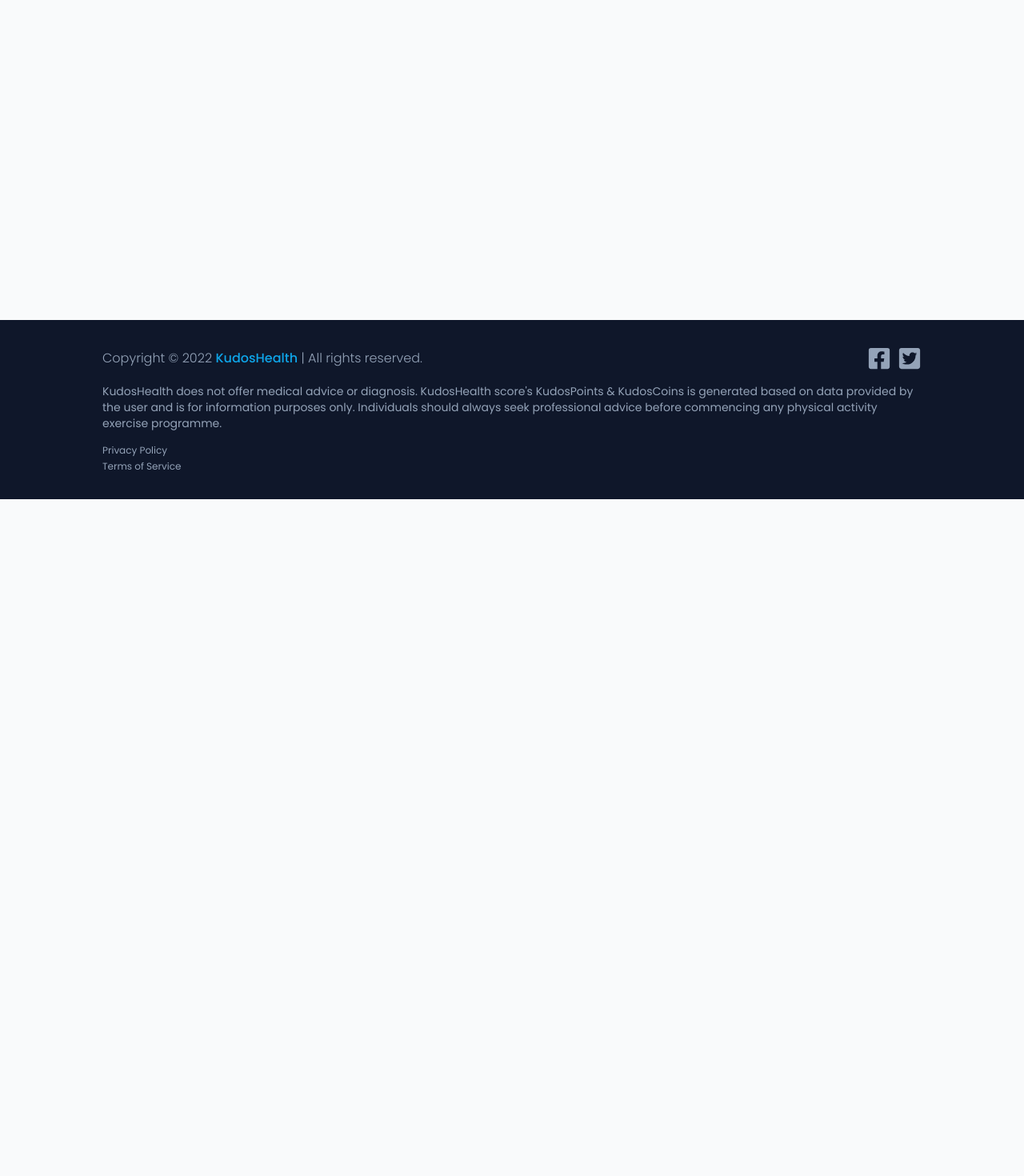
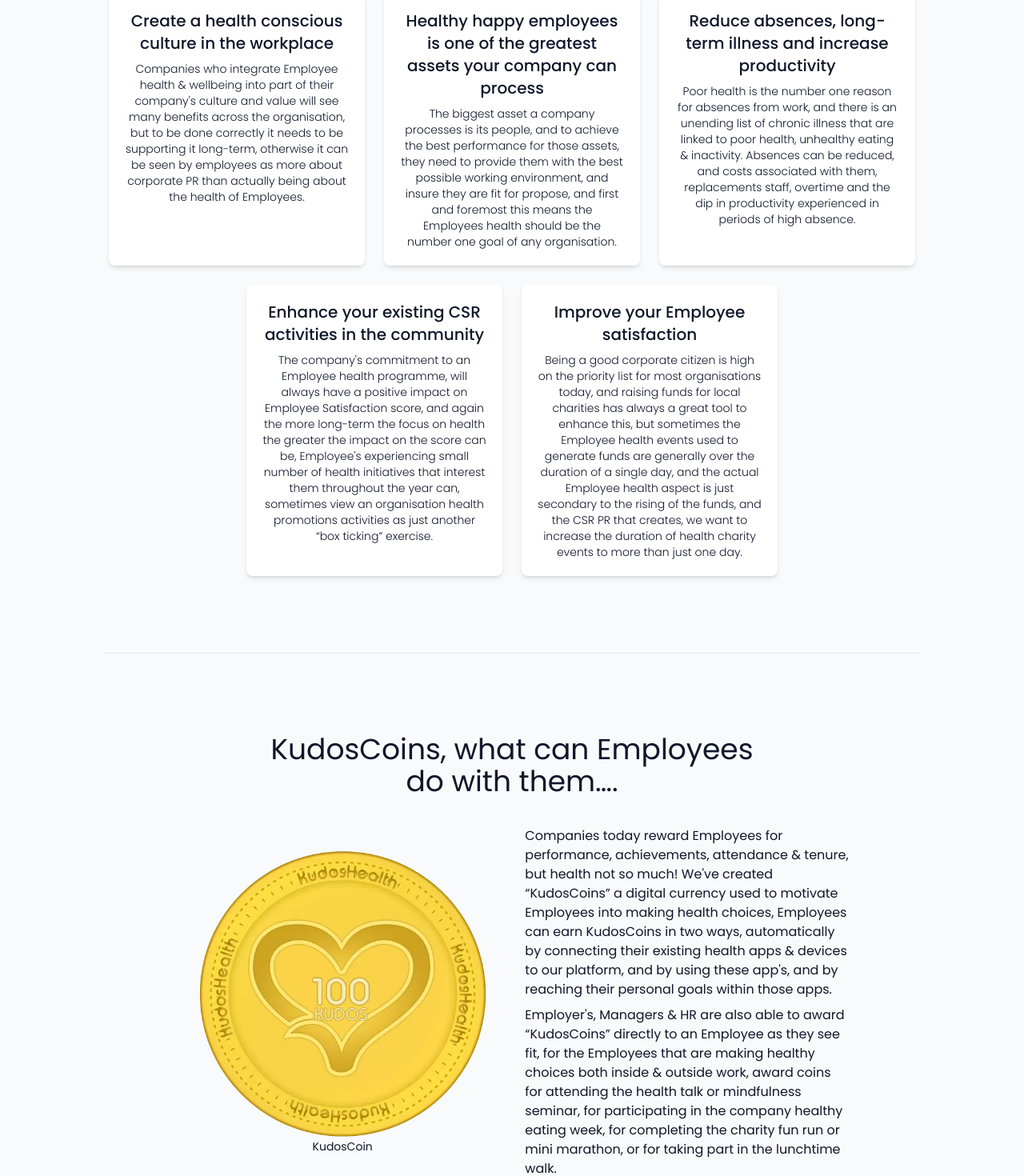
Before and after one commit to czekanskyy/kudos-health, a Next.js app: page /about in a window 1280 px wide. Shown: the part 240-1710 px from the top of the page at 80% size. Before the commit the page ends 864 px from the top, so only its background shows below. Built offline with nearby package versions, Linux system fonts and the light colour scheme; a web font is replaced by a local one.

Commit message:
added about us page

```diff
--- a/components/UI/Header.component.jsx
+++ b/components/UI/Header.component.jsx
@@ -28,15 +28,13 @@
             <li className='about relative'>
               About
               <ul className='hidden shadow-md absolute top-16 border-t-2 -left-8 bg-white'>
-                <Link href='/about'>
+                <Link href='/about#kudoshealth'>
                   <li>KudosHealth</li>
                 </Link>
-                <Link href='/about'>
+                <Link href='/about#kudoscoins'>
                   <li>KudosCoins</li>
                 </Link>
-                <Link href='/about'>
-                  <li>Rewards</li>
-                </Link>
+                {/* Here add more subnavigation elements as above */}
               </ul>
             </li>
           </Link>
@@ -66,15 +64,13 @@
             >
               <span className='transition-all underline underline-offset-2 decoration-transparent hover:decoration-blue-600 hover:text-blue-600'>About</span>
               <ul className={`list-mobile flex flex-col text-base w-full ${isVisible ? '' : 'hidden'}`}>
-                <Link href='/about'>
+                <Link href='/about#kudoshealth'>
                   <li>KudosHealth</li>
                 </Link>
-                <Link href='/about'>
+                <Link href='/about#kudoscoins'>
                   <li>KudosCoins</li>
                 </Link>
-                <Link href='/about'>
-                  <li>Rewards</li>
-                </Link>
+                {/* Here add more subnavigation elements as above */}
               </ul>
             </li>
 
--- /dev/null
+++ b/components/about-page/Features.component.jsx
@@ -0,0 +1,10 @@
+const Features = ({ children, title }) => {
+  return (
+    <div className='bg-white shadow-md flex flex-col gap-2 rounded-lg lg:w-72 xl:w-80 p-5 text-slate-900'>
+      <h3 className='text-center text-xl font-medium'>{title}</h3>
+      <p className='text-center text-sm font-light'>{children}</p>
+    </div>
+  );
+};
+
+export default Features;
--- a/components/contact-page/Form.section.jsx
+++ b/components/contact-page/Form.section.jsx
@@ -6,11 +6,13 @@
   const [status, setStatus] = useState('Send message');
   const [border, setBorder] = useState('border-white');
 
+  // FUNCTION in here we handling email recieving with 3rd party service. I've used EmailJS but it can be changed
   const handleSubmit = async e => {
     e.preventDefault();
     setStatus('Sending...');
     setBorder('border-yellow-500');
-    emailjs.sendForm('service_3cstgko', 'template_rxw5r9t', form.current, 'x2Rtb8ovmo7RVLPSw').then(
+    // TODO add your own service ID, template ID, and public key and get them out of here to .env file
+    emailjs.sendForm('Service ID', 'Template ID', form.current, 'Public Key').then(
       result => {
         console.log(result.text);
       },
--- a/components/home-page/FeaturesCard.component.jsx
+++ b/components/home-page/FeaturesCard.component.jsx
@@ -1,7 +1,7 @@
-const FeaturesCard = ({ text: { title, desc }, colors: { outline, background }, children }) => {
+const FeaturesCard = ({ text: { title, desc }, colors: { outline, background, shadow, shadowHover }, children }) => {
   return (
     <div
-      className={`w-11/12 md:w-56 lg:w-64 p-4 text-center text-slate-700 bg-white rounded-md m-2 lg:m-4 flex flex-col items-center gap-4 outline outline-transparent transition-all shadow hover:shadow-lg ${outline}`}
+      className={`w-11/12 md:w-56 lg:w-64 p-4 text-center text-slate-700 bg-white rounded-md m-2 lg:m-4 flex flex-col items-center gap-4 outline outline-transparent transition-all shadow hover:shadow-lg shadow-green-500/25 hover:shadow-green-500/25 ${outline}`}
     >
       <div className={`flex items-center justify-center w-12 h-12 rounded-full ${background}`}>{children}</div>
       <div className='flex flex-col gap-3'>
--- a/pages/about/index.js
+++ b/pages/about/index.js
@@ -1,7 +1,69 @@
+import Image from 'next/image';
+import Features from '../../components/about-page/Features.component';
+import KudosCoin from '../../public/images/kudoscoin.webp';
+
+// TODO move content into components and section as it is in the other pages
+
 const AboutPage = () => {
   return (
-    <div className='mt-16'>
-      <p>About</p>
+    <div className='flex flex-col items-center mt-16'>
+      <div id='kudoshealth' className='flex flex-col w-full items-center font-normal gap-6 pt-16 px-4'>
+        <h2 className='text-4xl max-w-2xl w-full text-slate-900 text-center'>
+          Reasons why Employer&apos;s implement employee <span className='font-bold text-blue-500'>health</span> initiatives
+        </h2>
+        <div className='flex flex-col md:flex-row gap-6 px-8 md:px-0'>
+          <Features title='Create a health conscious culture in the workplace'>
+            Companies who integrate Employee health & wellbeing into part of their company&apos;s culture and value will see many benefits across the
+            organisation, but to be done correctly it needs to be supporting it long-term, otherwise it can be seen by employees as more about corporate PR than
+            actually being about the health of Employees.{' '}
+          </Features>
+          <Features title='Healthy happy employees is one of the greatest assets your company can process'>
+            The biggest asset a company processes is its people, and to achieve the best performance for those assets, they need to provide them with the best
+            possible working environment, and insure they are fit for propose, and first and foremost this means the Employees health should be the number one
+            goal of any organisation.
+          </Features>{' '}
+          <Features title='Reduce absences, long-term illness and increase productivity'>
+            Poor health is the number one reason for absences from work, and there is an unending list of chronic illness that are linked to poor health,
+            unhealthy eating & inactivity. Absences can be reduced, and costs associated with them, replacements staff, overtime and the dip in productivity
+            experienced in periods of high absence.
+          </Features>
+        </div>
+        <div className='flex flex-col md:flex-row gap-6 px-8 md:px-0'>
+          <Features title='Enhance your existing CSR activities in the community'>
+            The company&apos;s commitment to an Employee health programme, will always have a positive impact on Employee Satisfaction score, and again the more
+            long-term the focus on health the greater the impact on the score can be, Employee&apos;s experiencing small number of health initiatives that
+            interest them throughout the year can, sometimes view an organisation health promotions activities as just another “box ticking” exercise.
+          </Features>
+          <Features title='Improve your Employee satisfaction'>
+            Being a good corporate citizen is high on the priority list for most organisations today, and raising funds for local charities has always a great
+            tool to enhance this, but sometimes the Employee health events used to generate funds are generally over the duration of a single day, and the
+            actual Employee health aspect is just secondary to the rising of the funds, and the CSR PR that creates, we want to increase the duration of health
+            charity events to more than just one day.
+          </Features>
+        </div>
+      </div>
+      <hr className='w-4/5 mt-24' />
+      <div id='kudoscoins' className='flex flex-col w-full items-center font-normal py-16'>
+        <h2 className='text-4xl w-1/2 text-slate-900 text-center my-9'>KudosCoins, what can Employees do with them….</h2>
+        <div className='flex flex-col px-6 md:flex-row max-w-4xl gap-4 w-full items-center '>
+          <div className='w-full p-4 flex items-center flex-col justify-center'>
+            <Image src={KudosCoin} alt='KudosCoin' layout='fixed' width={360} height={360} quality='100' />
+            <h3 className='text-sm'>KudosCoin</h3>
+          </div>
+          <div className='w-full flex flex-col gap-2'>
+            <p>
+              Companies today reward Employees for performance, achievements, attendance & tenure, but health not so much! We&apos;ve created “KudosCoins” a
+              digital currency used to motivate Employees into making health choices, Employees can earn KudosCoins in two ways, automatically by connecting
+              their existing health apps & devices to our platform, and by using these app&apos;s, and by reaching their personal goals within those apps.
+            </p>
+            <p>
+              Employer&apos;s, Managers & HR are also able to award “KudosCoins” directly to an Employee as they see fit, for the Employees that are making
+              healthy choices both inside & outside work, award coins for attending the health talk or mindfulness seminar, for participating in the company
+              healthy eating week, for completing the charity fun run or mini marathon, or for taking part in the lunchtime walk.
+            </p>
+          </div>
+        </div>
+      </div>
     </div>
   );
 };
```
Also changed, not shown: public/images/kudoscoin.webp (added).
